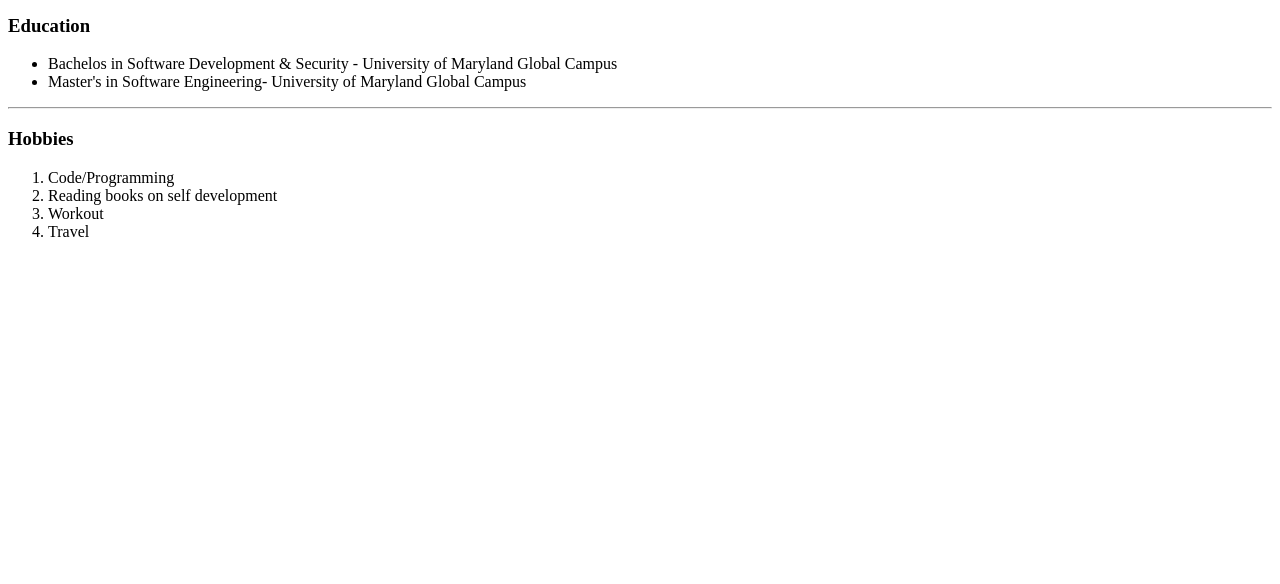
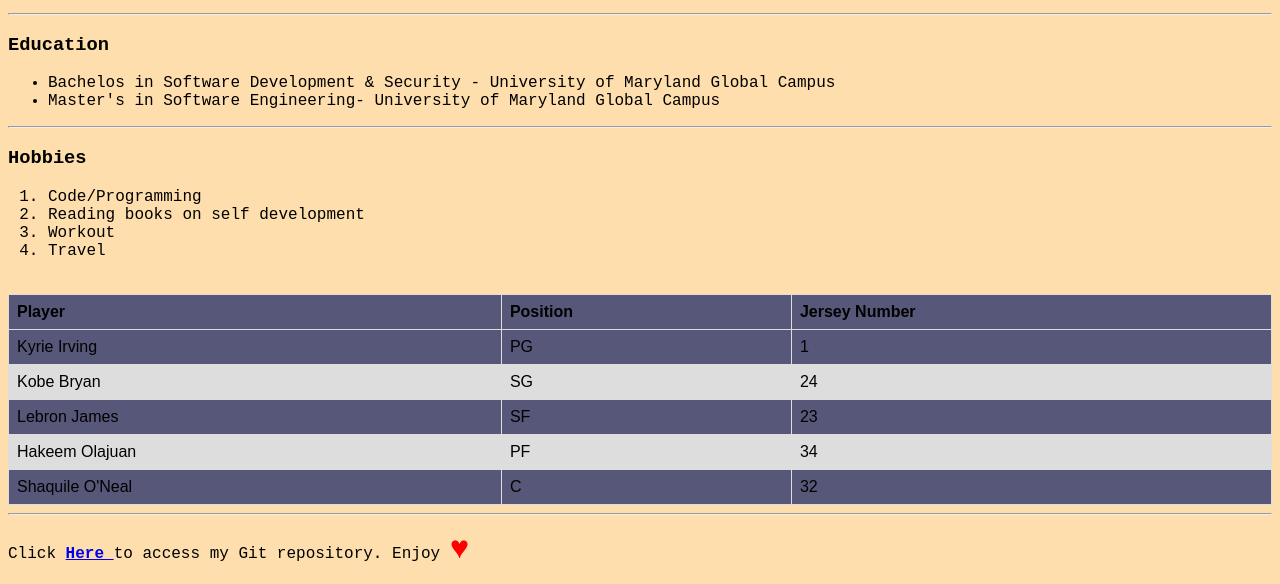
Before and after one commit to mallibalogun18/WebDevelopment, a plain HTML site: page blog.html in a window 1280 px wide. Shown: the part 374-958 px from the top of the page. Before the commit the page ends 800 px from the top, so only its background shows below. Drawn offline with Linux system fonts and the light colour scheme.

Commit message:
updated blog

```diff
--- a/blog.html
+++ b/blog.html
@@ -6,6 +6,7 @@
     <meta http-equiv="X-UA-Compatible" content="IE=edge">
     <meta name="viewport" content="width=device-width, initial-scale=1.0">
     <title>Software Engineer Blog</title>
+    <link rel="stylesheet" href="style.css">
 </head>
 
 <body>
@@ -31,6 +32,52 @@
         <li>Workout</li>
         <li>Travel</li>
     </ol>
+    <br>
+    <table>
+        <thead>
+            <tr>
+                <th>Player</th>
+                <th>Position</th>
+                <th>Jersey Number</th>
+            </tr>
+        </thead>
+        <tbody>
+            <tr>
+                <td>Kyrie Irving</td>
+                <td>PG</td>
+                <td>1</td>
+            </tr>
+            <tr>
+                <td>Kobe Bryan</td>
+                <td>SG</td>
+                <td>24</td>
+            </tr>
+            <tr>
+                <td>Lebron James</td>
+                <td>SF</td>
+                <td>23</td>
+            </tr>
+            <tr>
+                <td>Hakeem Olajuan</td>
+                <td>PF</td>
+                <td>34</td>
+            </tr>
+            <tr>
+                <td>Shaquile O'Neal</td>
+                <td>C</td>
+                <td>32</td>
+            </tr>
+        </tbody>
+        <tfoot>
+
+        </tfoot>
+    </table>
+    <hr>
+    <p>
+        Click <strong><a href="https://github.com/mallibalogun18">Here </a></strong> to access my Git repository. Enjoy
+        <span style="font-size: 200%;color:red">&hearts;</span>
+    </p>
+
 </body>
 
 </html>
--- /dev/null
+++ b/style.css
@@ -0,0 +1,22 @@
+body {
+    background-color: navajowhite;
+    font-family: 'Courier New', Courier, monospace;
+}
+
+table {
+    font-family: arial, sans-serif;
+    border-collapse: collapse;
+    width: 100%;
+    background-color: rgb(87, 87, 122);
+}
+
+td,
+th {
+    border: 1px solid #dddddd;
+    text-align: left;
+    padding: 8px;
+}
+
+tr:nth-child(even) {
+    background-color: #dddddd;
+}
```
